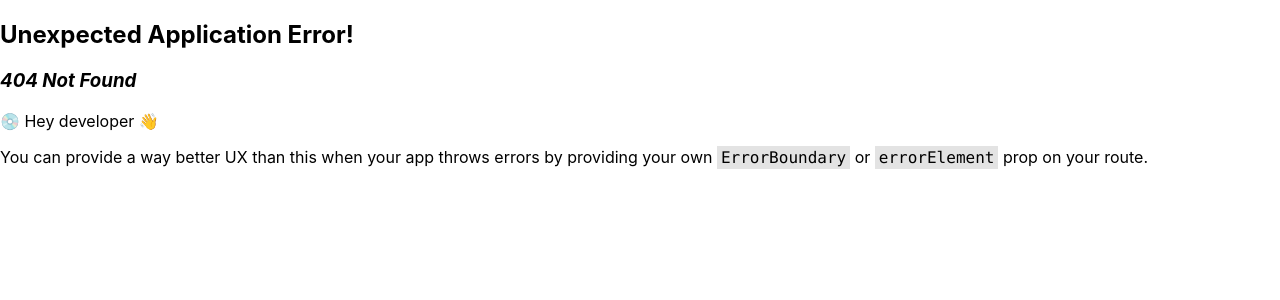
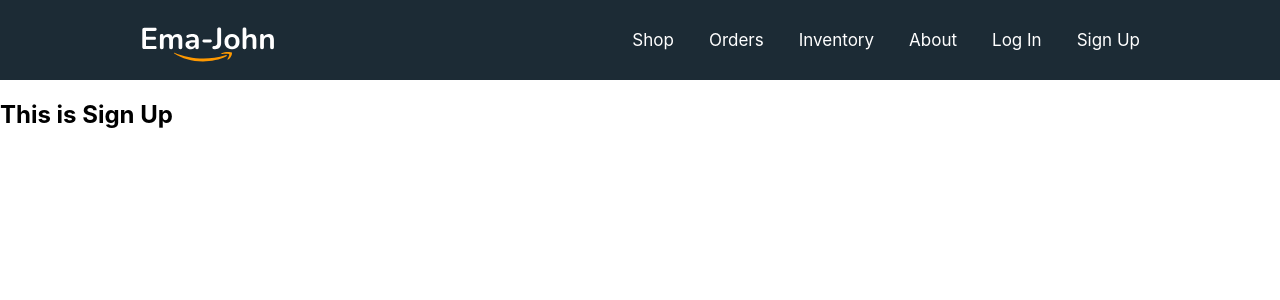
Before and after one commit to SkrChowdhury/reactjs-ecommerce-simple, a React (Create React App) app: page /signup in a window 1280 px wide. Before the commit this address had no page. Shown: the top 300 px of the page. Built offline with nearby package versions, Linux system fonts and the light colour scheme.

Commit message:
firebase added. components created, route setup done

```diff
--- a/package.json
+++ b/package.json
@@ -9,6 +9,7 @@
     "@testing-library/jest-dom": "^5.16.5",
     "@testing-library/react": "^13.4.0",
     "@testing-library/user-event": "^13.5.0",
+    "firebase": "^9.12.1",
     "react": "^18.2.0",
     "react-dom": "^18.2.0",
     "react-router-dom": "^6.4.2",
--- a/src/components/Header/Header.js
+++ b/src/components/Header/Header.js
@@ -12,6 +12,8 @@ const Header = () => {
         <Link to="/orders">Orders</Link>
         <Link to="/inventory">Inventory</Link>
         <Link to="/about">About</Link>
+        <Link to="/login">Log In</Link>
+        <Link to="/signup">Sign Up</Link>
       </div>
     </nav>
   );
--- /dev/null
+++ b/src/components/Login/Login.js
@@ -0,0 +1,12 @@
+import React from 'react';
+import './Login.css';
+
+const Login = () => {
+  return (
+    <div>
+      <h2>This is Log in</h2>
+    </div>
+  );
+};
+
+export default Login;
--- a/src/components/Shop/Shop.css
+++ b/src/components/Shop/Shop.css
@@ -19,7 +19,7 @@
 }
 
 .btn-review-items{
-        width: 100%;
+    width: 100%;
     background-color: tomato;
     border: none;
     color: white;
--- /dev/null
+++ b/src/components/SignUp/SignUp.js
@@ -0,0 +1,12 @@
+import React from 'react';
+import './SignUp.css';
+
+const SignUp = () => {
+  return (
+    <div>
+      <h2>This is Sign Up</h2>
+    </div>
+  );
+};
+
+export default SignUp;
```
Also changed, not shown: src/App.js (+10 -0 lines), src/firebase/firebase.config.js (added, +19 -0 lines), src/components/Login/Login.css (added), src/components/SignUp/SignUp.css (added), 1 other file (tests, documents, lock files or other folders).
